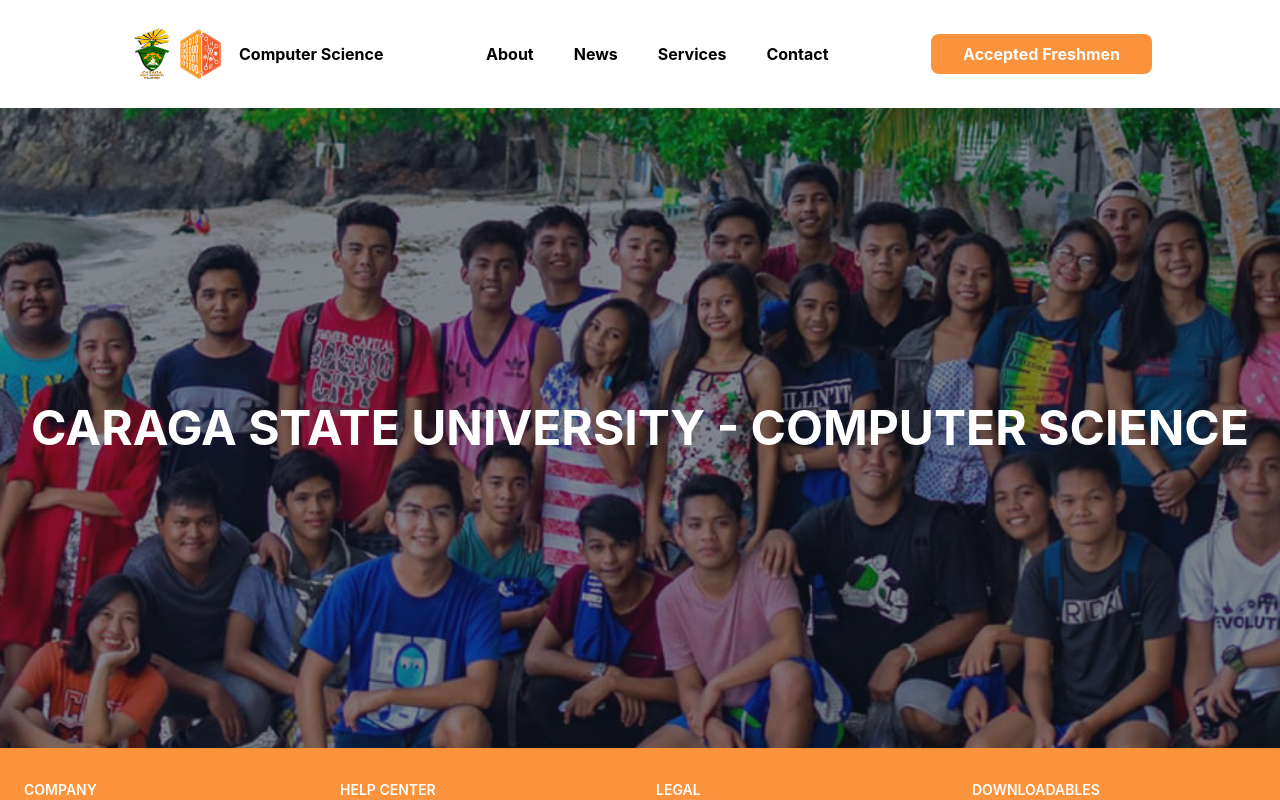
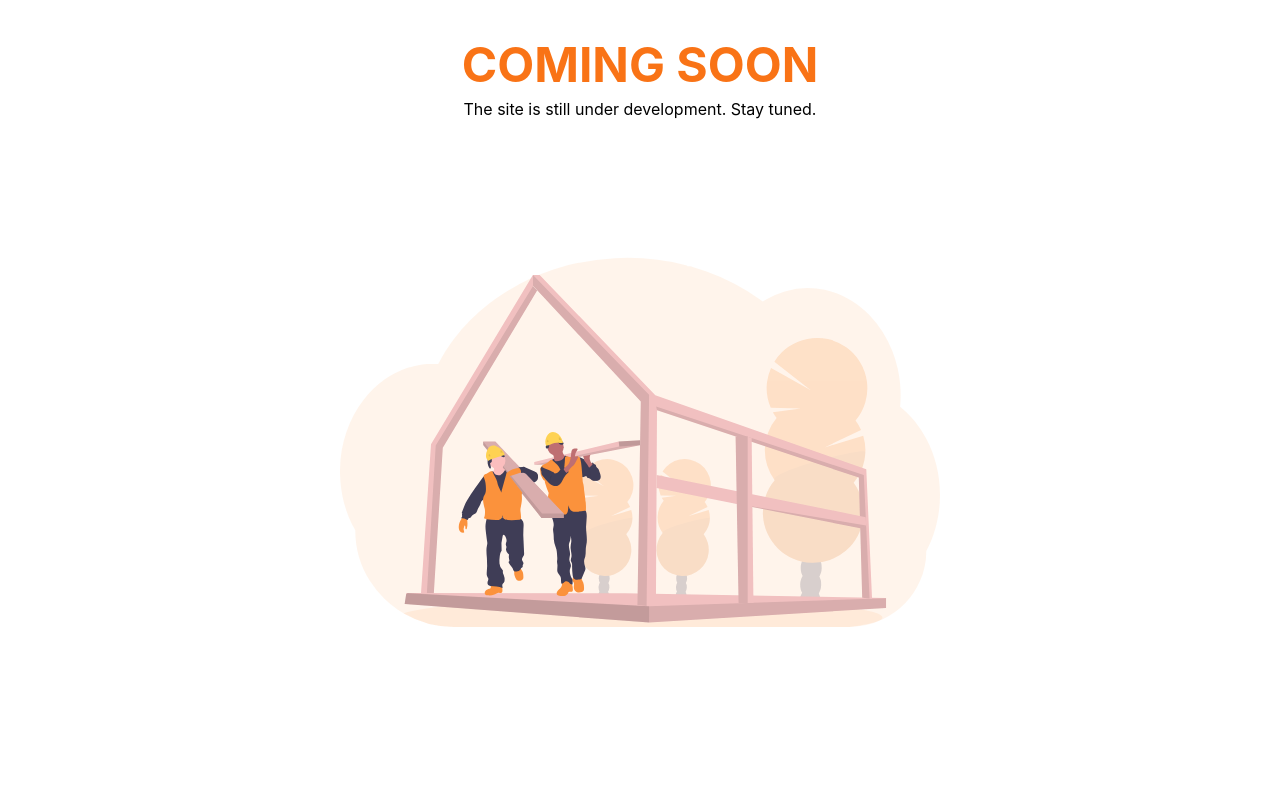
Before and after one commit to kentezrabetita/csu-komsay, a Next.js app: page / in a window 1280 px wide. Shown: the top 800 px of the page. Built offline with nearby package versions, Linux system fonts and the light colour scheme.

Commit message:
update site to under construction

```diff
--- a/components/construction.js
+++ b/components/construction.js
@@ -1,12 +1,15 @@
 import React from 'react';
 import Image from 'next/image';
 import { motion } from 'framer-motion';
-import MainLayout from './layout';
 
 export default function Construction() {
   return (
-    <MainLayout>
-      <div className='container h-[100vh] flex flex-col p-6 mx-auto text-center'>
+    <main>
+      <div className='container flex flex-col items-center justify-center h-screen p-6 mx-auto text-center'>
+        <div className='flex flex-col space-y-2'>
+          <h1 className='text-5xl font-bold text-orange-500'>COMING SOON</h1>
+          <p>The site is still under development. Stay tuned.</p>
+        </div>
         <motion.div
           className='p-4'
           animate={{
@@ -21,10 +24,7 @@
             alt='csu icon'
           />
         </motion.div>
-        <div className='text-lg md:text-2xl'>
-          The site is still under construction. Thank you for your patience.
-        </div>
       </div>
-    </MainLayout>
+    </main>
   );
 }
--- a/pages/index.js
+++ b/pages/index.js
@@ -1,5 +1,6 @@
 import Head from 'next/head';
 import Landing from '../components/landing';
+import Construction from '../components/construction';
 
 export default function Home() {
   return (
@@ -81,7 +82,7 @@
         <meta name='msapplication-TileImage' content='/ms-icon-144x144.png' />
         <meta name='theme-color' content='#ffffff' />
       </Head>
-      <Landing />
+      <Construction />
     </>
   );
 }
```
